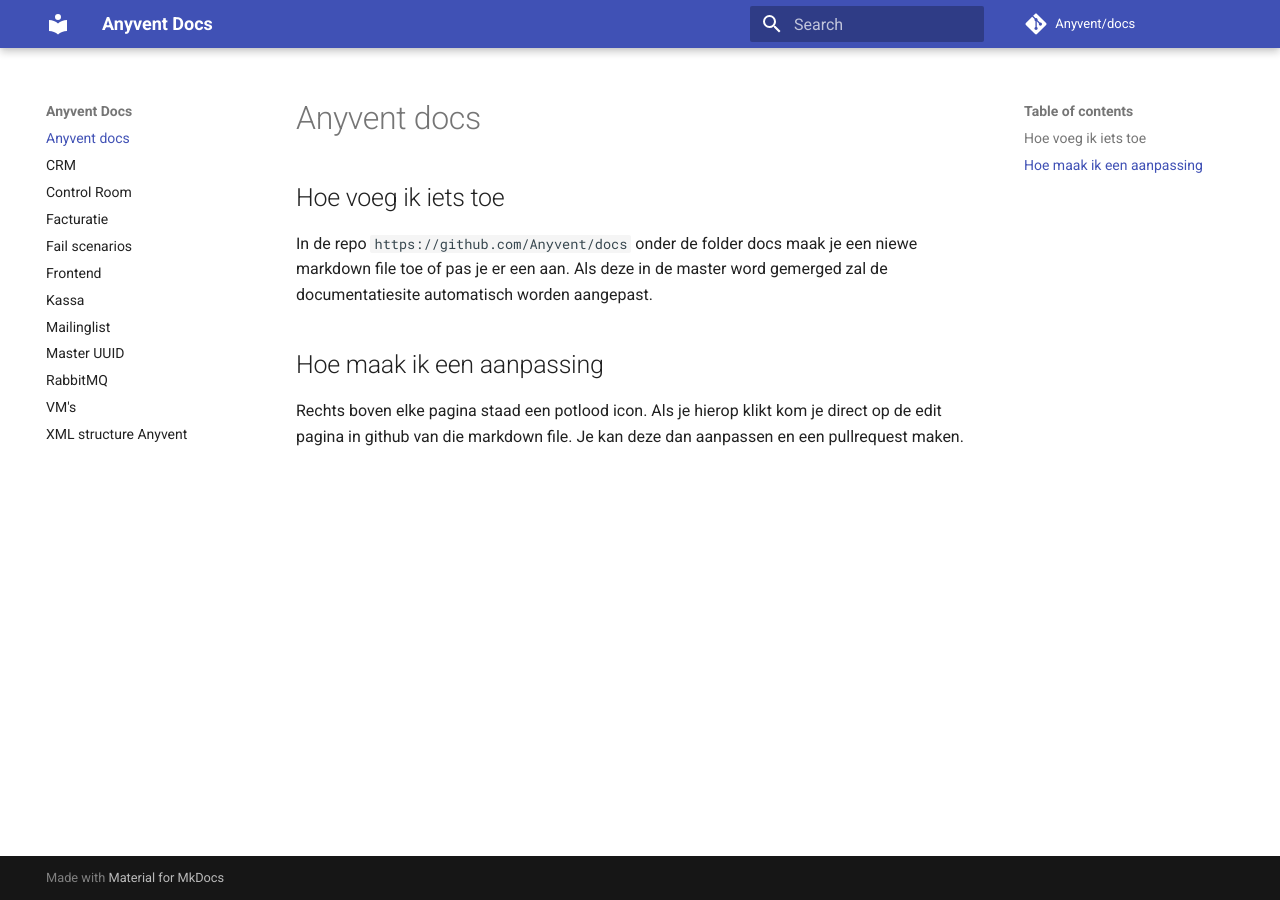
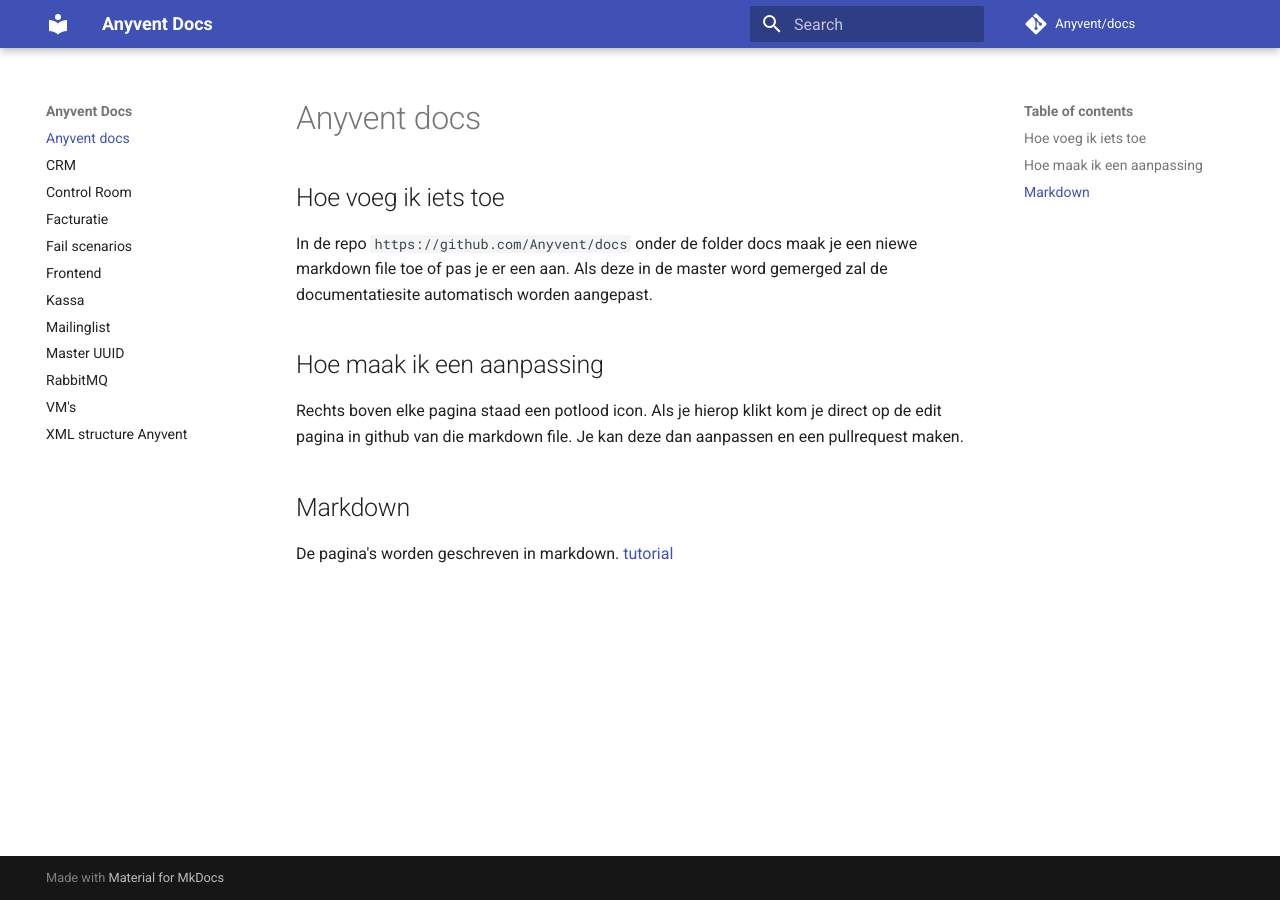
Before and after one commit to seppeconinx/docs, an MkDocs documentation site: the page built from docs/index.md, in a window 1280 px wide. Built offline with MkDocs 1.6.1 and Material for MkDocs 9.7.7, drawn with Linux system fonts in a browser that asks for light colours; comment, search, counter and statistics services are not loaded.

Commit message:
Added markdown tutorial

```diff
--- a/docs/index.md
+++ b/docs/index.md
@@ -4,3 +4,7 @@
 
 ## Hoe maak ik een aanpassing
 Rechts boven elke pagina staad een potlood icon. Als je hierop klikt kom je direct op de edit pagina in github van die markdown file. Je kan deze dan aanpassen en een pullrequest maken.
+
+## Markdown
+De pagina's worden geschreven in markdown.
+[tutorial](https://guides.github.com/features/mastering-markdown/)
```
